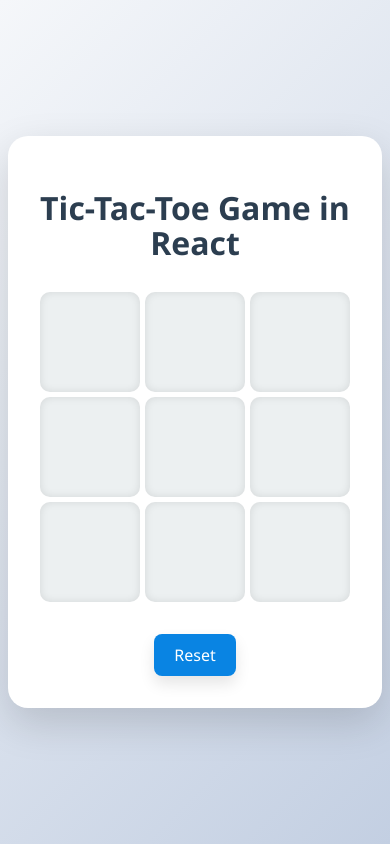
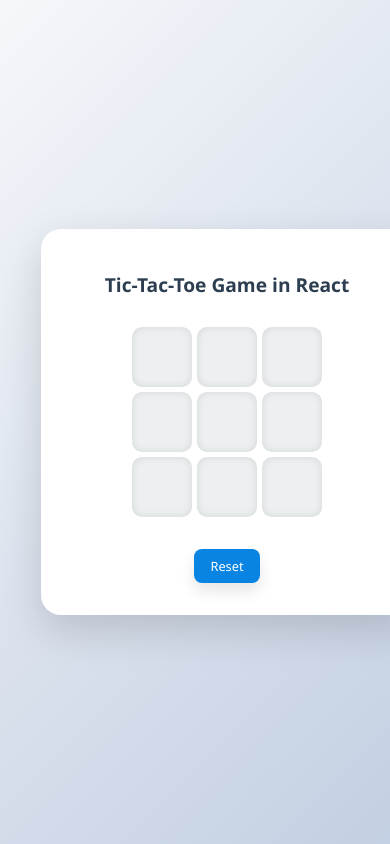
Before and after one commit to sheetalchaurasia21/Tic-Tac_Toe-Game, a React (Vite) app: page / in a window 390 px wide. Shown: the top 844 px of the page. Built offline with nearby package versions, Linux system fonts and the light colour scheme.

Commit message:
Tic-Tac-Toe Game Fifth Commit

```diff
--- a/src/components/tictactoe.css
+++ b/src/components/tictactoe.css
@@ -1,4 +1,4 @@
-/* .boxes{
+/* /* .boxes{
     display: flex;
     width: 180px;
     height: 180px;
@@ -93,4 +93,133 @@ body {
 .reserButton:hover {
   background-color: #74b9ff;
   transform: scale(1.1);
+} */
+
+/* tictactoe.css */
+
+body {
+  margin: 0;
+  font-family: 'Segoe UI', Tahoma, Geneva, Verdana, sans-serif;
+  background: linear-gradient(135deg, #f5f7fa, #c3cfe2);
+  display: flex;
+  justify-content: center;
+  align-items: center;
+  min-height: 100vh;
+  padding: 1rem;
+  box-sizing: border-box;
 }
+
+.container {
+  text-align: center;
+  padding: 2rem;
+  border-radius: 20px;
+  background-color: #ffffff;
+  box-shadow: 0 15px 40px rgba(0, 0, 0, 0.15);
+  width: 100%;
+  max-width: 500px;
+  margin: auto;
+}
+
+.Title {
+  font-size: 2rem;
+  color: #2c3e50;
+  margin-bottom: 2rem;
+  font-weight: bold;
+}
+
+.Title img {
+  padding: 10px;
+  height: 40px;
+}
+
+.board {
+  display: flex;
+  flex-direction: column;
+  gap: 5px;
+  align-items: center;
+  margin-bottom: 2rem;
+}
+
+.row1,
+.row2,
+.row3 {
+  display: flex;
+  gap: 5px;
+}
+
+.boxes {
+  width: 90px;
+  height: 90px;
+  background-color: #ecf0f1;
+  border-radius: 10px;
+  box-shadow: inset 0 0 8px rgba(0, 0, 0, 0.1);
+  cursor: pointer;
+  transition: transform 0.2s ease-in-out, background-color 0.2s;
+  display: flex;
+  align-items: center;
+  justify-content: center;
+}
+
+.boxes img {
+  width: 60%;
+  height: 60%;
+  object-fit: contain;
+}
+
+.boxes:hover {
+  background-color: #dff9fb;
+  transform: scale(1.05);
+}
+
+.reserButton {
+  padding: 10px 20px;
+  font-size: 1rem;
+  background-color: #0984e3;
+  color: #fff;
+  border: none;
+  border-radius: 8px;
+  box-shadow: 0 8px 15px rgba(0, 0, 0, 0.1);
+  cursor: pointer;
+  transition: all 0.3s ease;
+}
+
+.reserButton:hover {
+  background-color: #74b9ff;
+  transform: scale(1.1);
+}
+
+/* ✅ Responsive Tweaks */
+@media (max-width: 600px) {
+  .Title {
+    font-size: 1.5rem;
+  }
+
+  .boxes {
+    width: 70px;
+    height: 70px;
+  }
+
+  .reserButton {
+    font-size: 0.9rem;
+    padding: 8px 16px;
+  }
+
+  .Title img {
+    height: 30px;
+  }
+}
+
+@media (max-width: 400px) {
+  .boxes {
+    width: 60px;
+    height: 60px;
+  }
+
+  .Title {
+    font-size: 1.2rem;
+  }
+
+  .reserButton {
+    font-size: 0.8rem;
+  }
+}
```
